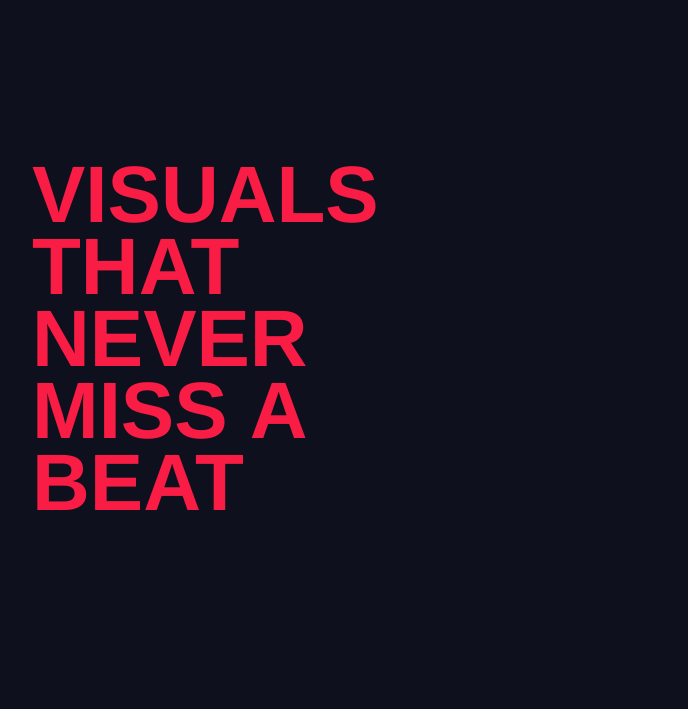
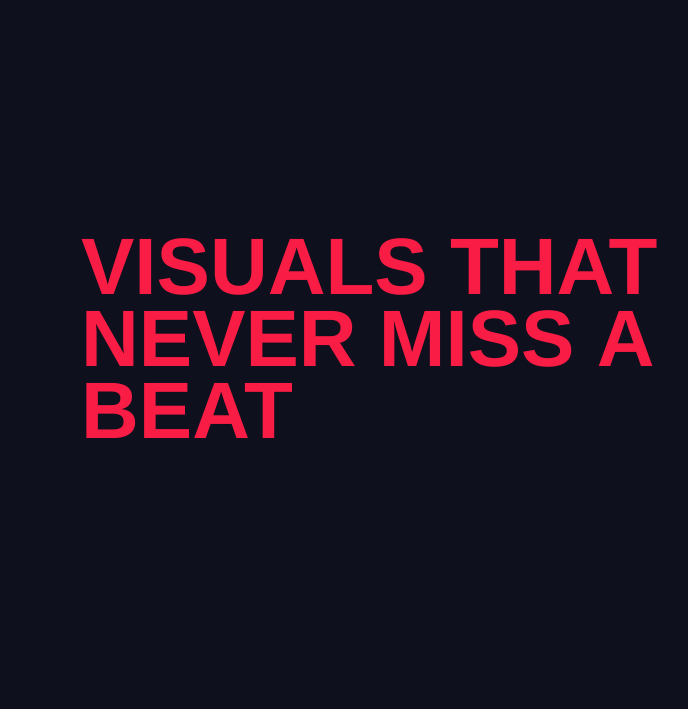
Before and after one commit to wassi-m/wacma, a PHP site: page / in a window 1280 px wide. Shown: the part 61-770 px from the top of the page, without its empty margins (63-751 px from the left). Run offline with PHP 8.4, Linux system fonts and the light colour scheme.

Commit message:
Add files via upload

```diff
--- a/assets/css/style.css
+++ b/assets/css/style.css
@@ -122,9 +122,9 @@
   .hero h1 {
     font-size: 5rem;
     text-align: left;
-    margin-left: 75px;
+    margin-left: 10%;
     font-weight: bold;
-    width: 35%;
+    width: 54%;
     text-transform: uppercase;
     line-height: 4.5rem;
   }
```
